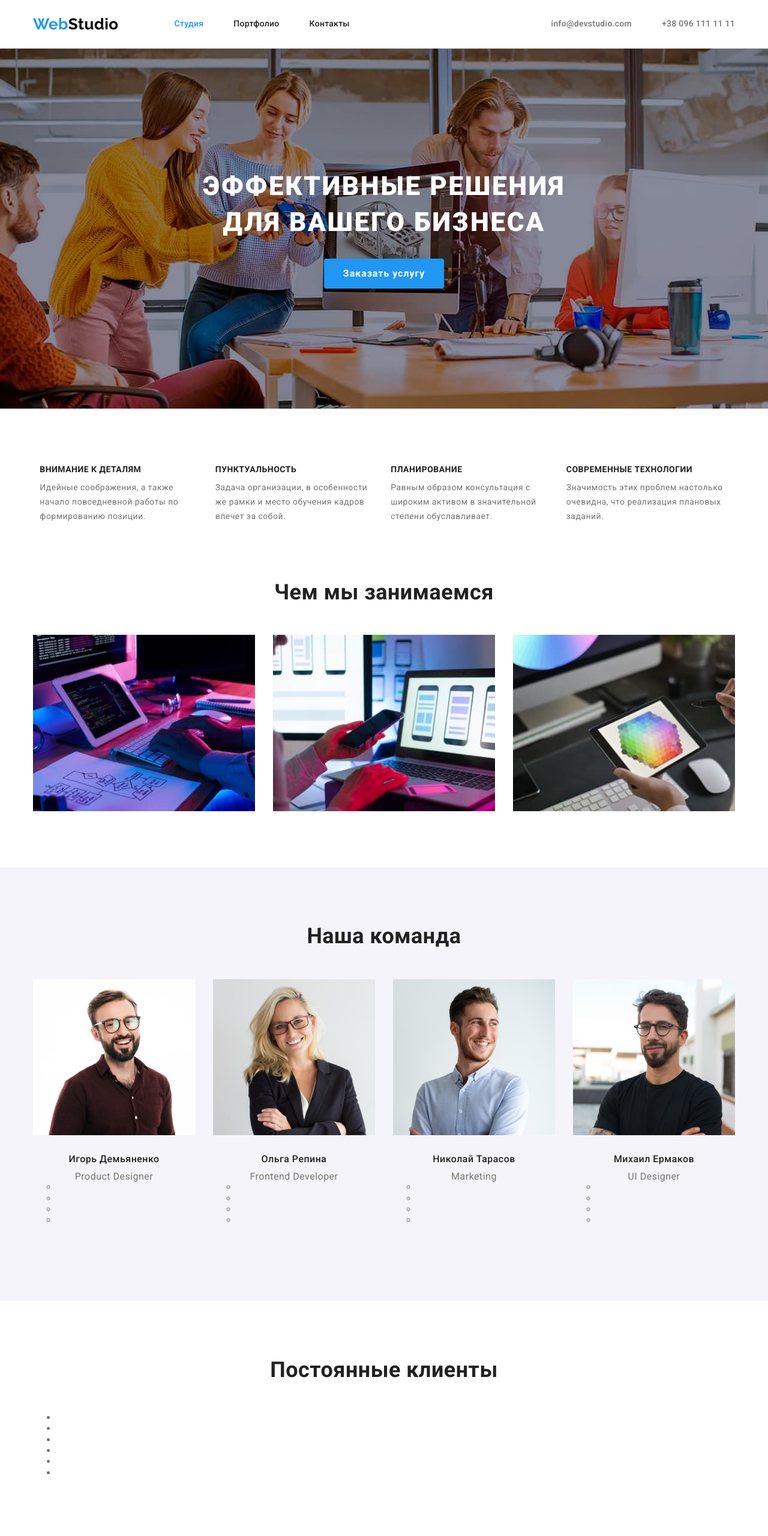
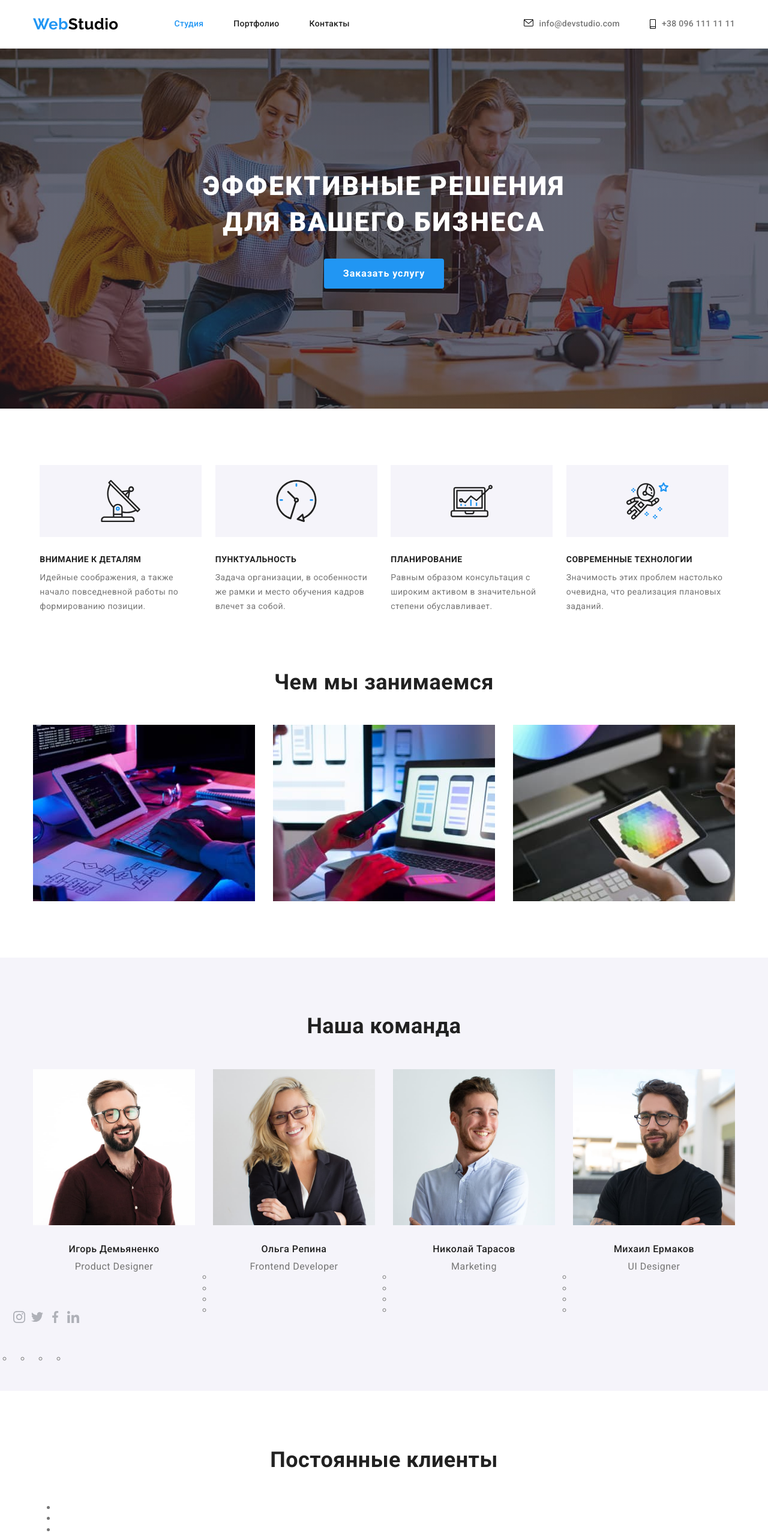
Before and after one commit to VladShapoval/goit-markup-hw-04, a plain HTML site: page index.html in a window 1280 px wide. Shown: the top 2560 px of the page at 60% size. Drawn offline with nearby package versions, Linux system fonts and the light colour scheme.

Commit message:
почти половина

```diff
--- a/css/style.css
+++ b/css/style.css
@@ -101,9 +101,18 @@ body {
 
 /* address */
 
-.address a:hover,
-.address a:focus {
+
+.address .item:hover,
+.address .item:focus {
     color: var(--accent-color)
+}
+
+.address .item:hover .icon {
+    fill: currentColor;
+}
+
+a.item:hover .icon-smartphone {
+    fill: currentColor;
 }
 
 .address .item {
@@ -120,7 +129,18 @@ body {
     margin-left: 50px;
 }
 
+ .icon {
+    width: 16px;
+    margin-right: 10px;
+ }
+
+.icon-smartphone {
+    width: 10px;
+    margin-right: 10px;
+}
+
 .address a {
+    display: flex;
     color: var(--primery-text-color);
 
     font-weight: 500;
@@ -138,9 +158,13 @@ body {
     height: 600px;
     max-width: 1600px;
     background-position: center;
-    background-image: url("../images/background.jpg");
-    background-color: rgba(47, 48, 58, 0.4);
-
+    background-image: linear-gradient(
+        rgba(47, 48, 58, 0.4),
+        rgba(47, 48, 58, 0.4)
+        ),
+        url("../images/background.jpg");
+    background-color: #C4C4C4;
+    background-repeat: no-repeat;
 
     padding-top: 200px;
     padding-bottom: 200px;
@@ -164,9 +188,6 @@ body {
     text-transform: uppercase;
 }
 
-.overlay {
-
-}
 
 /* button */
 
@@ -199,6 +220,17 @@ body {
 
 
 /* feature */
+
+.feature-icons {
+    margin-bottom: 30px;
+    width: 270px;
+    height: 120px;
+    background-color: #F5F4FA;
+    display: flex;
+    align-items: center;
+    justify-content: center;
+
+}
 
 .section.feature {
     padding-top: 94px;
@@ -262,6 +294,7 @@ body {
 }
 
 /* team */
+
 .section-team {
     padding-top: 94px;
     padding-bottom: 94px;
@@ -313,6 +346,21 @@ body {
     font-size: 16px;
     line-height: 1.19;
     text-align: center;
+}
+
+.section-team ul {
+    padding: 0;
+
+}
+
+.nav-icons {
+    display: flex;
+    justify-content: center;
+    width: 44px;
+    height: 44px;
+}
+.nav-icons li+li {
+    margin-left: 10px;
 }
 
 /* clients */
@@ -377,7 +425,7 @@ body {
     flex-direction: column;
 }
 
-a[href="mailto:info@devstudio.com"] {
+.navigation a[href="mailto:info@devstudio.com"] {
     margin-bottom: 9px;
 }
 
--- a/index.html
+++ b/index.html
@@ -22,8 +22,18 @@
             </ul>
           </nav>
           <div class="address">
-            <a class="item" href="mailto:info@devstudio.com"> info@devstudio.com</a>
-            <a class="item" href="tel:+380961111111">+38 096 111 11 11</a>
+              <a class="item" href="mailto:info@devstudio.com">
+                <svg class="icon" whids="16px" height="12px">
+                  <use href="./images/symbol-defs.svg#envelope"></use>
+                </svg>
+                info@devstudio.com
+              </a>
+              <a class="item" href="tel:+380961111111">
+                <svg class="icon-smartphone" whids="10px" height="16px">
+                  <use href="./images/symbol-defs.svg#smartphone"></use>
+                </svg>
+                +38 096 111 11 11
+              </a>
           </div>
          </div>
       </div>
@@ -39,18 +49,38 @@
           <h2 class="section-title" hidden>Особенности</h2>
           <ul class="feature list">
             <li>
+              <div class="feature-icons">
+                <svg width="70" height="70"  >
+                  <use href="./images/symbol-defs.svg#antenna" ></use>
+                </svg>
+              </div>
               <h3>Внимание к деталям</h3>
               <p>Идейные соображения, а также начало повседневной работы по формированию позиции.</p>
             </li>
             <li>
+              <div class="feature-icons">
+                <svg width="70" height="70"  >
+                  <use href="./images/symbol-defs.svg#clock" ></use>
+                </svg>
+              </div>
               <h3>Пунктуальность</h3>
               <p>Задача организации, в особенности же рамки и место обучения кадров влечет за собой.</p>
             </li>
             <li>
+              <div class="feature-icons">
+                <svg width="70" height="70"  >
+                  <use href="./images/symbol-defs.svg#diagram" ></use>
+                </svg>
+              </div>
               <h3>Планирование</h3>
               <p>Равным образом консультация с широким активом в значительной степени обуславливает.</p>
             </li>
             <li>
+              <div class="feature-icons">
+                <svg width="70" height="70"  >
+                  <use href="./images/symbol-defs.svg#astronaut" ></use>
+                </svg>
+              </div>
               <h3>Современные технологии</h3>
               <p>Значимость этих проблем настолько очевидна, что реализация плановых заданий.</p>
             </li>
@@ -77,10 +107,36 @@
                 <h3>Игорь Демьяненко</h3>
                 <p>Product Designer</p>
                 <ul>
-                  <li></li>
-                  <li></li>
-                  <li></li>
-                  <li></li>
+                  <div class="nav-icons">
+                    <li>
+                      <a href="#">
+                        <svg width="20px" heidt="20px">
+                          <use href="./images/symbol-defs.svg#instagram"></use>
+                        </svg>
+                      </a>
+                    </li>
+                    <li>
+                      <a href="#">
+                        <svg width="20px" heidt="20px">
+                          <use href="./images/symbol-defs.svg#twitter"></use>
+                        </svg>
+                      </a>
+                    </li>
+                    <li>
+                      <a href="#">
+                        <svg width="20px" heidt="20px">
+                          <use href="./images/symbol-defs.svg#facebook"></use>
+                        </svg>
+                      </a>
+                    </li>
+                    <li>
+                      <a href="">
+                        <svg width="20px" heidt="20px">
+                          <use href="./images/symbol-defs.svg#linkedin"></use>
+                        </svg>
+                      </a>
+                    </li>
+                  </div>
                 </ul>
             </div>
           </li>
```
Also changed, not shown: images/symbol-defs.svg (added).
